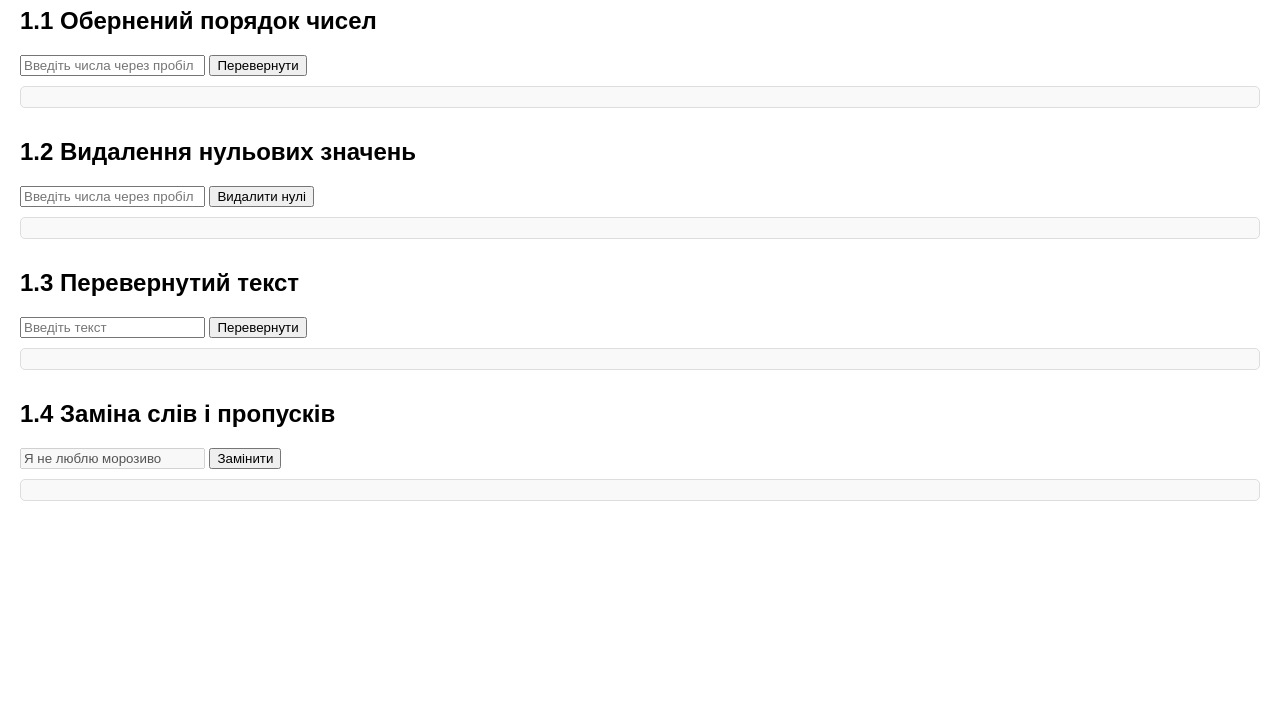
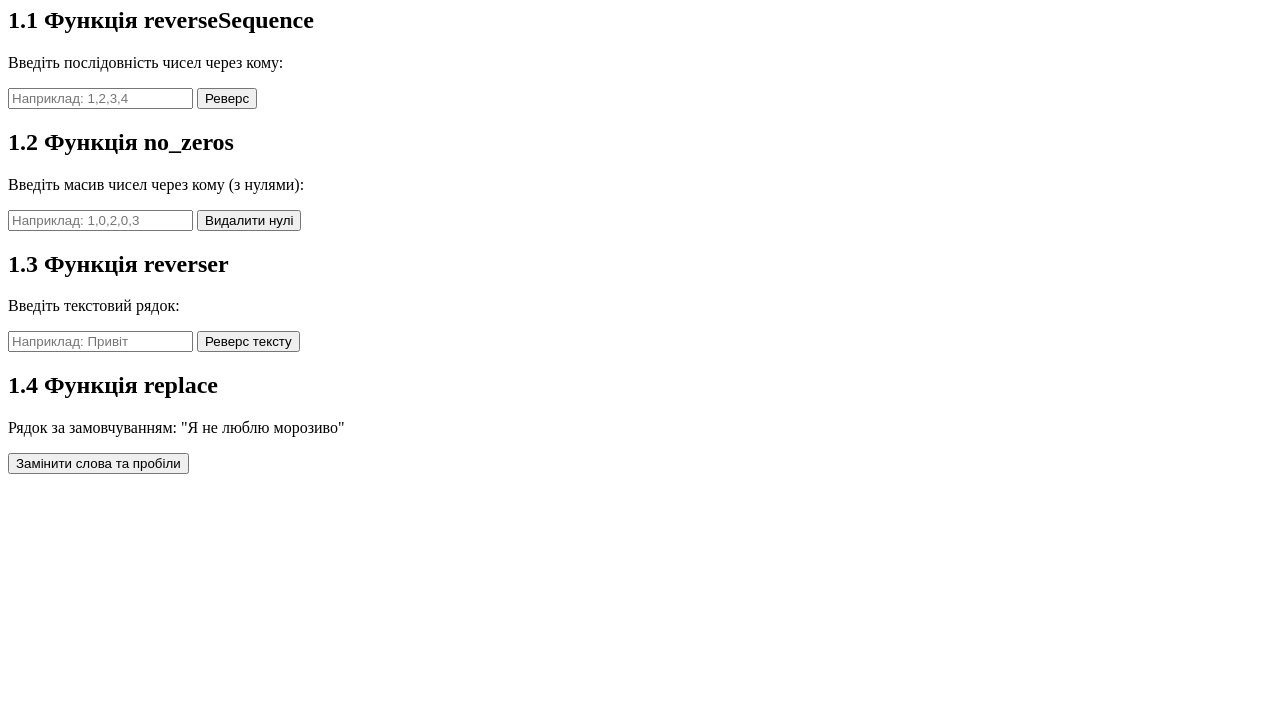
Before and after one commit to Dimanosss/rakovetskyi, a plain HTML site: page labs/lab7/1.html in a window 1280 px wide. Shown: the part 73-800 px from the top of the page. Drawn offline with Linux system fonts and the light colour scheme.

Commit message:
Update 1.html

```diff
--- a/labs/lab7/1.html
+++ b/labs/lab7/1.html
@@ -1,91 +1,63 @@
 <!DOCTYPE html>
-<html lang="en">
+<html lang="uk">
 <head>
     <meta charset="UTF-8">
     <meta name="viewport" content="width=device-width, initial-scale=1.0">
-    <title>Реалізація функцій</title>
-    <style>
-        body {
-            font-family: Arial, sans-serif;
-            margin: 20px;
+    <title>Функції</title>
+    <script>
+        // 1.1 Функція, що виводить задану послідовність чисел в оберненому порядку
+        function reverseSequence() {
+            let input = document.getElementById("sequence").value;
+            let numbers = input.split(',').map(Number);
+            let reversed = numbers.reverse();
+            alert("Обернений порядок: " + reversed.join(', '));
         }
-        .section {
-            margin-bottom: 30px;
+
+        // 1.2 Функція no_zeros()
+        function noZeros() {
+            let input = document.getElementById("array").value;
+            let numbers = input.split(',').map(Number);
+            let filtered = numbers.filter(num => num !== 0);
+            alert("Без нулів: " + filtered.join(', '));
         }
-        .output {
-            margin-top: 10px;
-            padding: 10px;
-            background-color: #f9f9f9;
-            border: 1px solid #ddd;
-            border-radius: 5px;
+
+        // 1.3 Функція reverser()
+        function reverser() {
+            let text = document.getElementById("text").value;
+            let reversedText = text.split('').reverse().join('');
+            alert("Реверс тексту: " + reversedText);
         }
-    </style>
+
+        // 1.4 Функція replace()
+        function replace() {
+            let sentence = "Я не люблю морозиво";
+            let words = sentence.split(' ');
+            [words[1], words[2]] = [words[2], words[1]];
+            let modified = words.join(', ');
+            alert("Модифікований рядок: " + modified);
+        }
+    </script>
 </head>
 <body>
     <h1>Реалізація функцій</h1>
 
-    <!-- 1.1 Виведення чисел в оберненому порядку -->
-    <div class="section">
-        <h2>1.1 Обернений порядок чисел</h2>
-        <input type="text" id="sequenceInput" placeholder="Введіть числа через пробіл">
-        <button onclick="reverseSequence()">Перевернути</button>
-        <div class="output" id="sequenceOutput"></div>
-    </div>
+    <h2>1.1 Функція reverseSequence</h2>
+    <p>Введіть послідовність чисел через кому:</p>
+    <input type="text" id="sequence" placeholder="Наприклад: 1,2,3,4">
+    <button onclick="reverseSequence()">Реверс</button>
 
-    <!-- 1.2 Видалення нулів -->
-    <div class="section">
-        <h2>1.2 Видалення нульових значень</h2>
-        <input type="text" id="arrayInput" placeholder="Введіть числа через пробіл">
-        <button onclick="noZeros()">Видалити нулі</button>
-        <div class="output" id="arrayOutput"></div>
-    </div>
+    <h2>1.2 Функція no_zeros</h2>
+    <p>Введіть масив чисел через кому (з нулями):</p>
+    <input type="text" id="array" placeholder="Наприклад: 1,0,2,0,3">
+    <button onclick="noZeros()">Видалити нулі</button>
 
-    <!-- 1.3 Перевернутий текст -->
-    <div class="section">
-        <h2>1.3 Перевернутий текст</h2>
-        <input type="text" id="textInput" placeholder="Введіть текст">
-        <button onclick="reverser()">Перевернути</button>
-        <div class="output" id="textOutput"></div>
-    </div>
+    <h2>1.3 Функція reverser</h2>
+    <p>Введіть текстовий рядок:</p>
+    <input type="text" id="text" placeholder="Наприклад: Привіт">
+    <button onclick="reverser()">Реверс тексту</button>
 
-    <!-- 1.4 Замінити слова і пропуски -->
-    <div class="section">
-        <h2>1.4 Заміна слів і пропусків</h2>
-        <input type="text" id="replaceInput" value="Я не люблю морозиво" disabled>
-        <button onclick="replace()">Замінити</button>
-        <div class="output" id="replaceOutput"></div>
-    </div>
-
-    <script>
-        // 1.1 Функція для виводу чисел в оберненому порядку
-        function reverseSequence() {
-            const input = document.getElementById('sequenceInput').value;
-            const result = input.split(' ').reverse().join(' ');
-            document.getElementById('sequenceOutput').textContent = `Результат: ${result}`;
-        }
-
-        // 1.2 Функція, що видаляє нульові значення з масиву
-        function noZeros() {
-            const input = document.getElementById('arrayInput').value;
-            const array = input.split(' ').map(Number);
-            const result = array.filter(num => num !== 0);
-            document.getElementById('arrayOutput').textContent = `Результат: ${result.join(' ')}`;
-        }
-
-        // 1.3 Функція для перевертання текстового рядка
-        function reverser() {
-            const input = document.getElementById('textInput').value;
-            const result = input.split('').reverse().join('');
-            document.getElementById('textOutput').textContent = `Результат: ${result}`;
-        }
-
-        // 1.4 Функція для заміни слів і пропусків
-        function replace() {
-            const input = "Я не люблю морозиво";
-            const words = input.split(' ');
-            const swapped = [words[0], words[2], words[1], words[3]].join(',');
-            document.getElementById('replaceOutput').textContent = `Результат: ${swapped}`;
-        }
-    </script>
+    <h2>1.4 Функція replace</h2>
+    <p>Рядок за замовчуванням: "Я не люблю морозиво"</p>
+    <button onclick="replace()">Замінити слова та пробіли</button>
 </body>
 </html>
```
